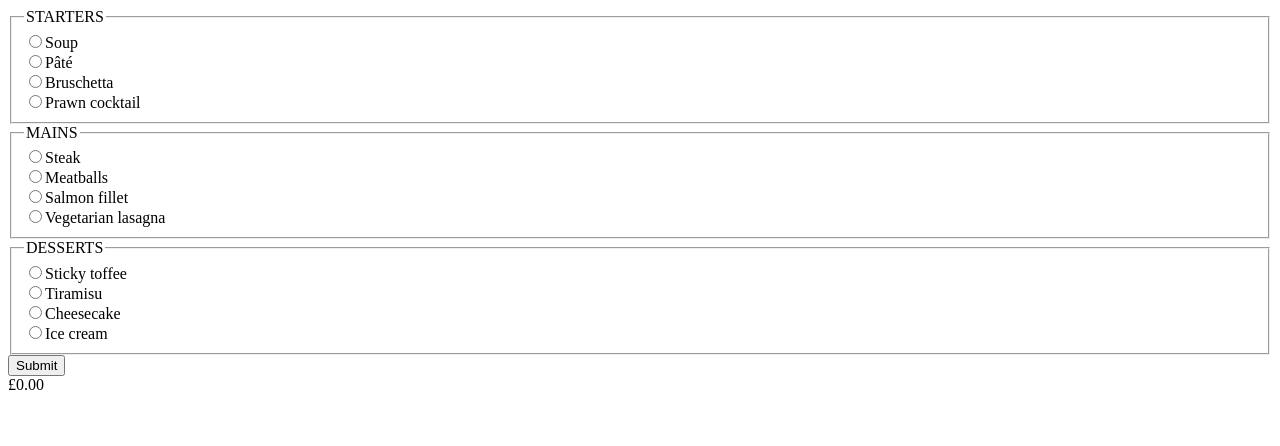
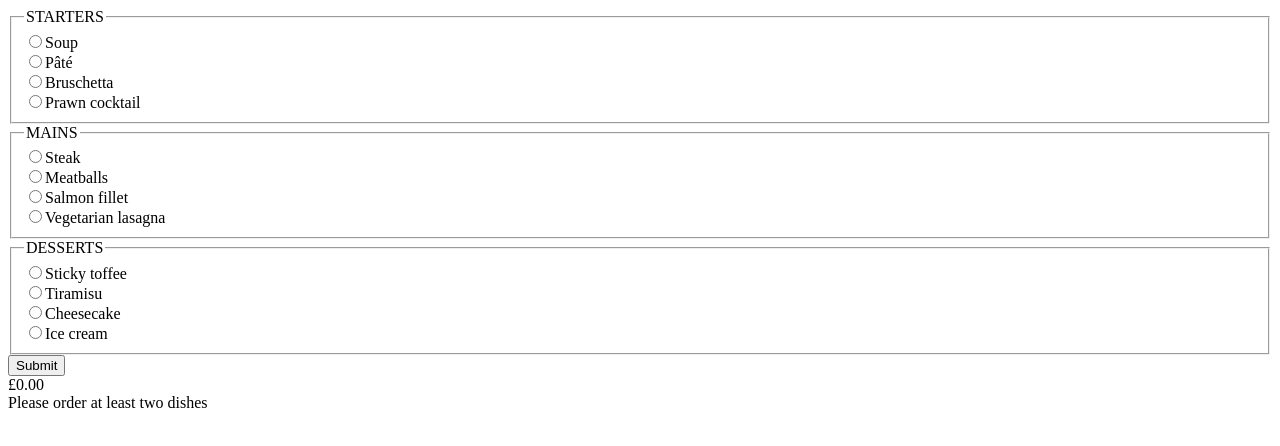
Before and after one commit to tishayaem/menu-code-test-react-cra, a React (Create React App) app: page / in a window 1280 px wide. Both pictures are taken after a click on the button "Submit". Shown: the top 446 px of the page. Built offline with nearby package versions, Linux system fonts and the light colour scheme.

Commit message:
Implement restaurant rules

```diff
--- a/src/App.js
+++ b/src/App.js
@@ -2,13 +2,15 @@ import React from 'react';
 import data from './menu-data.json';
 import SelectDish from './SelectDish';
 import Order from './Order';
+import ErrorMessage from './ErrorMessage';
 export default class App extends React.Component {
   constructor() {
     super();
     this.state = {
       menu: {},
       currentOrder: {},
-      order: {}
+      order: {},
+      error: false
     };
   }
 
@@ -26,11 +28,38 @@ export default class App extends React.Component {
     this.setState({ currentOrder });
   };
 
+  restaurantRules() {
+    let { currentOrder, error } = this.state;
+
+    const areTwoOrMoreOrdered = Object.keys(currentOrder).length < 2;
+    const isMainOrdered = !currentOrder.mains;
+
+    if (areTwoOrMoreOrdered) {
+      error = 'Please order at least two dishes';
+    } else if (isMainOrdered) {
+      error = 'Please order main dish';
+    } else if (currentOrder.starters && currentOrder.mains) {
+      const doesPierreAccept =
+        currentOrder.starters.name === 'Prawn cocktail' &&
+        currentOrder.mains.name === 'Salmon fillet';
+
+      if (doesPierreAccept) {
+        error = "We are sorry but you can't have Salmon with prawn!";
+      }
+    }
+    return error;
+  }
+
   handleSubmit = event => {
     event.preventDefault();
 
     let order = this.state.currentOrder;
-    this.setState({ order, currentOrder: {} });
+    let error = this.restaurantRules();
+    if (error) {
+      order = {};
+    }
+
+    this.setState({ order, currentOrder: {}, error });
   };
 
   render() {
@@ -42,6 +71,11 @@ export default class App extends React.Component {
           handleSubmit={this.handleSubmit}
         />
         <Order currentOrder={this.state.currentOrder} />
+        {this.state.error && (
+          <div>
+            <ErrorMessage error={this.state.error} />
+          </div>
+        )}
       </div>
     );
   }
--- /dev/null
+++ b/src/ErrorMessage.js
@@ -0,0 +1,6 @@
+import React from 'react';
+
+export default function ErrorMessage(props) {
+
+    return <div className="message">{props.error}</div>;
+  }
```
Also changed, not shown: 1 other file (tests, documents, lock files or other folders).
